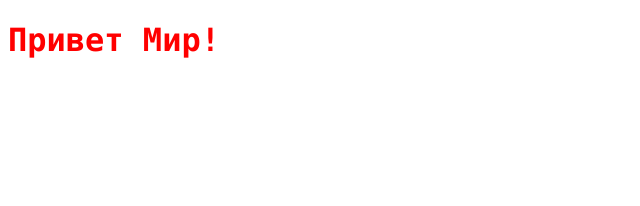
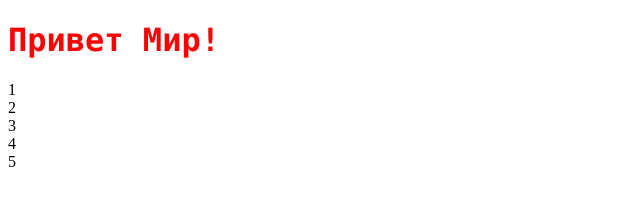
Before and after one commit to leaalex/js2-course-material, a plain HTML site: page 00_intro/index.html in a window 1280 px wide. Shown: the full height of the page, 0-640 px from the left. Drawn offline with Linux system fonts and the light colour scheme.

Commit message:
00_intro

```diff
--- a/00_intro/index.html
+++ b/00_intro/index.html
@@ -8,11 +8,18 @@
 </head>
 <body>
     <h1 class="green red">Привет Мир!</h1>
-
-
-
-<script type="text/javascript">
-    console.log(document.body)
-</script>
+    <!--Привет мир!-->
+    <div>
+        <div>
+            <div onclick="console.log(this.nextElementSibling)">1</div>
+            <div>2</div>
+            <div>3</div>
+            <div>4</div>
+            <div>5</div>
+        </div>
+    </div>
+    <script type="text/javascript">
+        console.log(document.body.children[1].firstElementChild.children)
+    </script>
 </body>
 </html>
```
